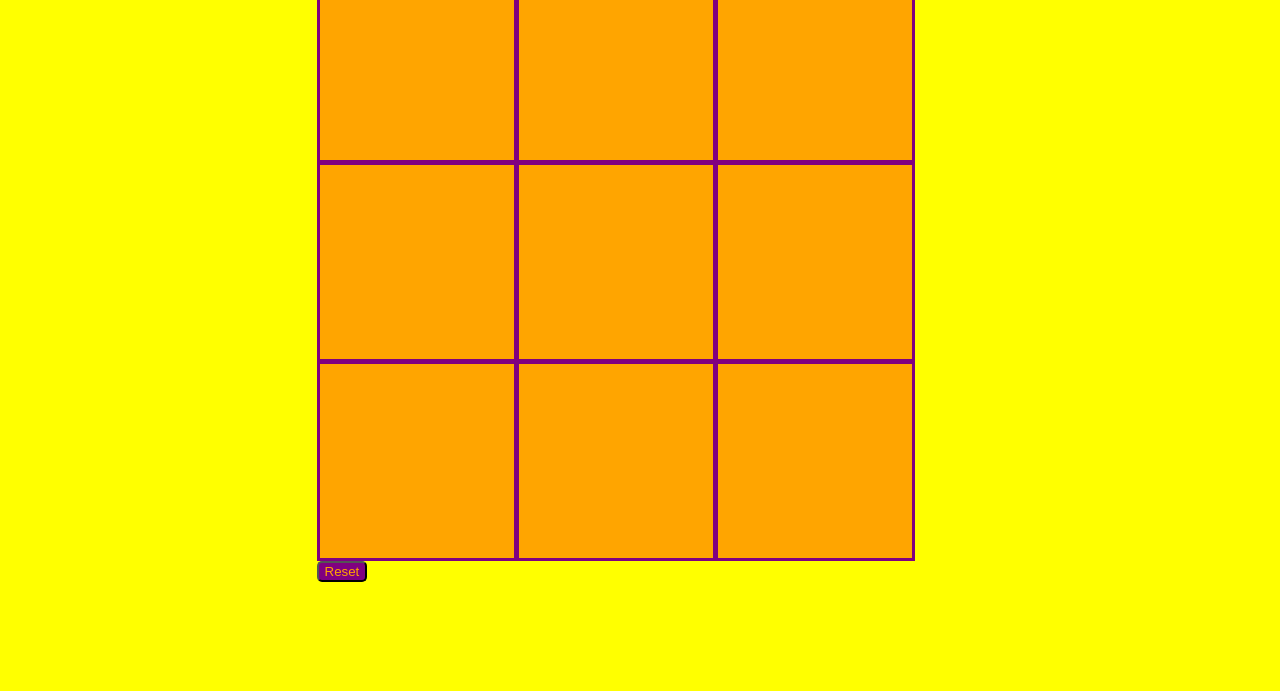
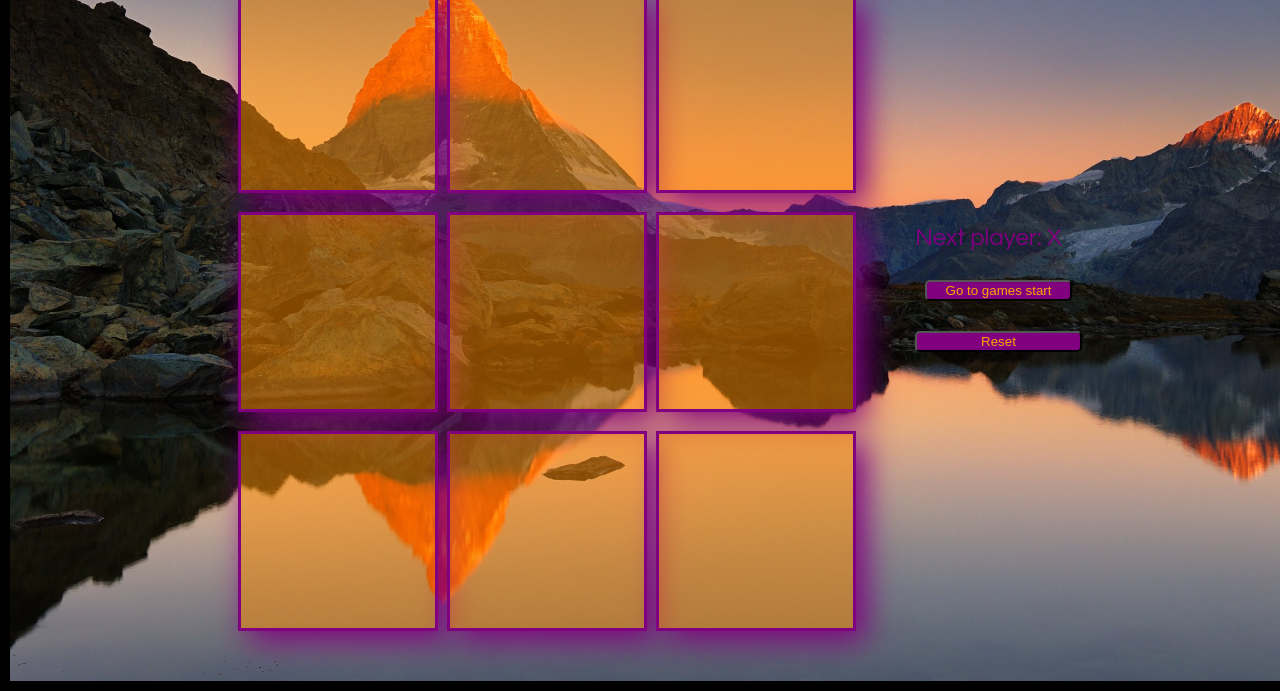
Before and after one commit to bpowell15/React-Excercises, a React app in the folder react-tac-toe/: page / in a window 1280 px wide. Shown: the part 115-806 px from the top of the page. Built offline with nearby package versions, Linux system fonts and the light colour scheme.

Commit message:
Add history function

```diff
--- a/react-tac-toe/public/index.html
+++ b/react-tac-toe/public/index.html
@@ -19,7 +19,7 @@
       work correctly both with client-side routing and a non-root public URL.
       Learn how to configure a non-root public URL by running `npm run build`.
     -->
-    <title>React App</title>
+    <title>React-Tac-Toe</title>
   </head>
   <body>
     <noscript>
--- a/react-tac-toe/src/index.css
+++ b/react-tac-toe/src/index.css
@@ -1,11 +1,19 @@
 body {
   font: 14px "Century Gothic", Futura, sans-serif;
   margin: 20px;
-  background-color: yellow;
+  background-image: url("mountain.jpg");
+  background-repeat: no-repeat;
+  background-size: cover;
+  background-color: black;
+}
+
+* {
+  margin: 10px;
 }
 
 ol, ul {
-  padding-left: 30px;
+  margin: 0;
+  padding: 0;
 }
 
 .board-row:after {
@@ -18,6 +26,8 @@ ol, ul {
   background-color: purple;
   color: orange;
   border-radius: 5px;
+  width: 100%;
+  /* margin-top: 10px; */
 }
 
 .reset:hover {
@@ -26,18 +36,29 @@ ol, ul {
   cursor: pointer;
 }
 
-.status {
+ol {
+  list-style: none;
+}
+
+.title {
   margin-bottom: 10px;
   text-align: center;
   font-size: 48px;
   color: purple
 }
 
+.status{
+  margin-bottom: 10px;
+  text-align: center;
+  font-size: 24px;
+  color: purple
+}
+
 .square {
-  background-color: orange;
+  background-color: rgba(255,140,0, .5);
   border: 3px solid purple;
   float: left;
-  font-size: 96px;
+  font-size: 225px;
   font-weight: bold;
   line-height: 34px;
   height: 200px;
@@ -48,11 +69,12 @@ ol, ul {
   width: 200px;
   color: white;
   cursor: crosshair;
+  box-shadow: 10px 10px 30px purple;
 }
 
 .square:hover {
-  background-color: yellow;
-  color: orange
+  background-color: rgba(255,215,0, .5);
+  color: orange;
 }
 
 .square:focus {
@@ -71,4 +93,7 @@ ol, ul {
 
 .game-info {
   margin-left: 20px;
+  display: flex;
+  flex-direction: column;
+  justify-content: center;
 }
--- a/react-tac-toe/src/index.js
+++ b/react-tac-toe/src/index.js
@@ -23,49 +23,51 @@ function Square(props) {
 
 
 class Board extends React.Component {
-  constructor(props){
-    super(props);
-    this.state = {
-      squares: Array(9).fill(null),
-      xIsNext: true
-    };
-    // this.handleClick = this.handleClick.bind(this);
-  }
+  // constructor(props){
+  //   super(props);
+  //   this.state = {
+  //     squares: Array(9).fill(null),
+  //     xIsNext: true
+  //   };
+  //
+  // }
 
-  handleClick(i){
-    const squares = this.state.squares.slice();
-    if (calculateWinner(squares) || squares[i]) {
-      return;
-    }
-    squares[i] = this.state.xIsNext ? 'X' : 'O';
-    this.setState({
-      squares: squares,
-      xIsNext: !this.state.xIsNext
-    });
-  }
+  // handleClick(i){
+  //   const squares = this.state.squares.slice();
+  //   if (calculateWinner(squares) || squares[i]) {
+  //     return;
+  //   }
+  //   squares[i] = this.state.xIsNext ? 'X' : 'O';
+  //   this.setState({
+  //     squares: squares,
+  //     xIsNext: !this.state.xIsNext
+  //   });
+  // }
 
   renderSquare(i) {
     return (
-      <Square value={this.state.squares[i]}
-          onClick={()=> this.handleClick(i)}
+      <Square
+          value={this.props.squares[i]}
+          onClick={()=> this.props.onClick(i)}
       />
     );
   }
 
   render() {
     // const status = 'Next player: ' + (this.state.xIsNext ? 'X' : 'O');
-    const winner =
-    calculateWinner(this.state.squares);
-    let status;
-    if (winner) {
-      status = 'Winner: ' + winner;
-    } else {
-      status = 'Next player: ' + (this.state.xIsNext ? 'X' : 'O');
-    }
+    // const winner =
+    // calculateWinner(this.state.squares);
+    // let status;
+    // if (winner) {
+    //   status = 'Winner: ' + winner;
+    // } else if (!this.state.squares.includes(null)) {
+    //   status = 'Tie!';
+    // } else {
+    //   status = 'Next player: ' + (this.state.xIsNext ? 'X' : 'O');
+    // }
 
     return (
       <div>
-        <div className="status">{status}</div>
         <div className="board-row">
           {this.renderSquare(0)}
           {this.renderSquare(1)}
@@ -81,7 +83,6 @@ class Board extends React.Component {
           {this.renderSquare(7)}
           {this.renderSquare(8)}
         </div>
-        <button className="reset" onClick={()=>this.setState({squares: Array(9).fill(null)})}>Reset</button>
       </div>
     );
   }
@@ -89,15 +90,92 @@ class Board extends React.Component {
 
 class Game extends React.Component {
 
+  constructor(props){
+    super(props);
+    this.state = {
+      history: [{
+        squares: Array(9).fill(null),
+      }],
+      xIsNext: true,
+      stepNumber: 0
+    };
+  }
+
+  handleClick(i){
+    const history = this.state.history.slice(0, this.state.stepNumber + 1);
+    const current = history[history.length - 1];
+    const squares = current.squares.slice();
+    if (calculateWinner(squares) || squares[i]) {
+      return;
+    }
+    squares[i] = this.state.xIsNext ? 'X' : 'O';
+    this.setState({
+      history: history.concat([{
+        squares: squares,
+      }]),
+      xIsNext: !this.state.xIsNext,
+      stepNumber: history.length
+    });
+  }
+
+  jumpTo(step){
+    this.setState({
+      stepNumber: step,
+      xIsNext: (step % 2) === 0
+    });
+  }
+
   render() {
+    const history = this.state.history;
+    const current = history[this.state.stepNumber];
+    const winner =  calculateWinner(current.squares);
+
+    const moves = history.map((step, move)=> {
+      const desc = move ?
+      'Go to move #' + move :
+      'Go to games start';
+      return (
+        <li key={move}>
+          <button className="reset" onClick={()=> this.jumpTo(move)}>
+            {desc}
+          </button>
+        </li>
+      );
+    });
+
+    let status;
+    if (winner) {
+      status = 'Winner: ' + winner;
+    } else if (!current.squares.includes(null)) {
+      status = 'Tie!';
+    } else {
+      status = 'Next player: ' + (this.state.xIsNext ? 'X' : 'O');
+    }
+
     return (
       <div className="game">
         <div className="game-board">
-          <Board />
+        <div className="title">React-Tac-Toe</div>
+          <Board
+            squares={current.squares}
+            onClick={(i)=>this.handleClick(i)}
+          />
         </div>
         <div className="game-info">
-          <div>{/* status */}</div>
-          <ol>{/* TODO */}</ol>
+          <div className="status">{status}</div>
+          <ol>{moves}</ol>
+          <button className="reset"
+                  onClick={
+                    ()=>this.setState({
+                      history: [{
+                        squares: Array(9).fill(null)
+                      }],
+                      stepNumber: 0,
+                      xIsNext: true
+                    })
+                  }>
+                  Reset
+          </button>
         </div>
       </div>
     );
@@ -123,6 +201,7 @@ function calculateWinner(squares) {
       return squares[a];
     }
   }
+
   return null;
 }
 
```
Also changed, not shown: react-tac-toe/src/mountain.jpg (added).
